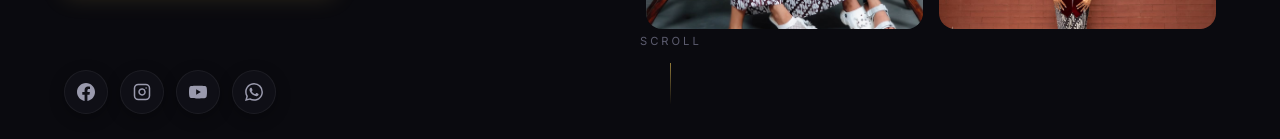
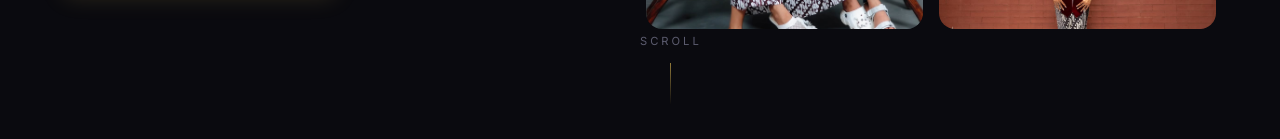
Before and after one commit to salman070104/blokm, a plain HTML site: page index.html in a window 1280 px wide. Shown: the part 661-800 px from the top of the page. Drawn offline with nearby package versions, Linux system fonts and the light colour scheme; a web font is replaced by a local one.

Commit message:
Hide floating social media icons

```diff
--- a/style.css
+++ b/style.css
@@ -965,16 +965,10 @@ img {
 .reveal-delay-4 { transition-delay: 0.4s; }
 
 /* ==========================================================================
-   FLOATING SOCIAL BUTTONS BAR
+   FLOATING SOCIALS (Hidden per user request)
    ========================================================================== */
 .floating-socials {
-    position: fixed;
-    bottom: 25px;
-    left: 5%;
-    display: flex;
-    gap: 12px;
-    z-index: 2500;
-    align-items: center;
+    display: none;
 }
 
 .social-btn {
```
